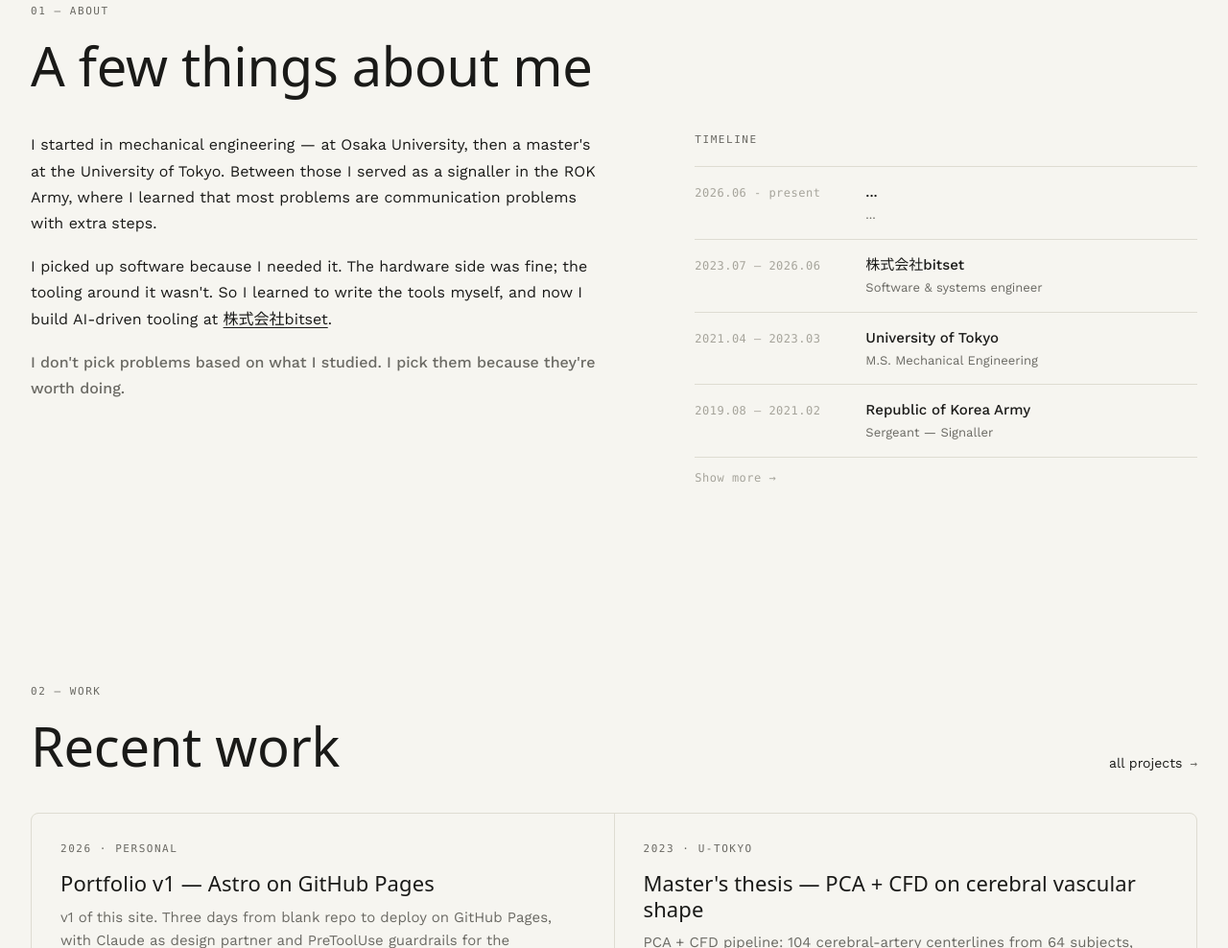
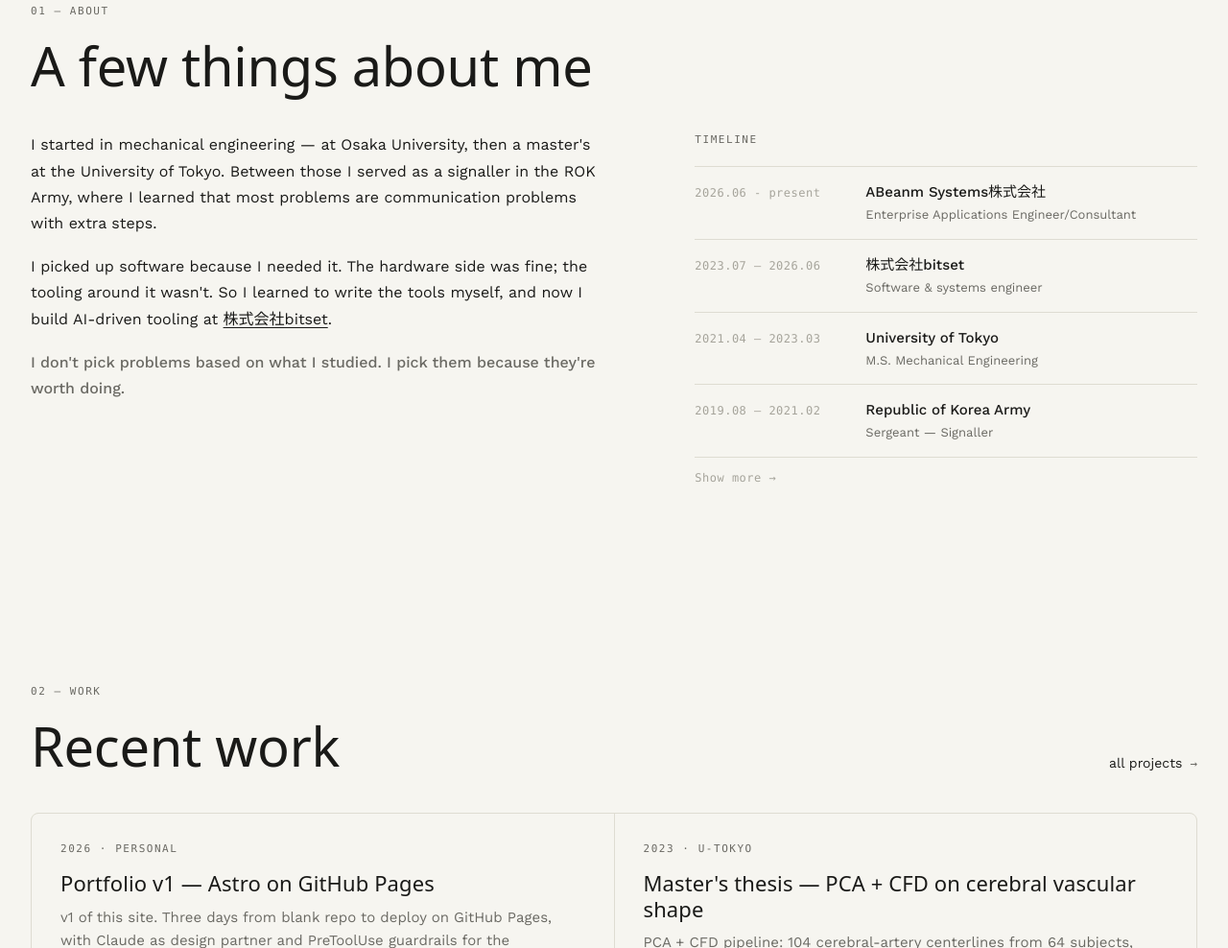
Before and after one commit to GormWH/GormWH.github.io, an Astro site: page / in a window 1280 px wide. Shown: the part 1069-2057 px from the top of the page at 96% size. Built offline with nearby package versions, Linux system fonts and the light colour scheme; Astro itself is replaced by a stand-in of ours; a web font is replaced by a local one.

Commit message:
add my latest timeline

```diff
--- a/src/features/home/About.astro
+++ b/src/features/home/About.astro
@@ -2,8 +2,8 @@
 const TIMELINE = [
   {
     years: "2026.06 - present",
-    org: "...",
-    role: "...",
+    org: "ABeanm Systems株式会社",
+    role: "Enterprise Applications Engineer/Consultant",
   },
   {
     years: "2023.07 — 2026.06",
```
